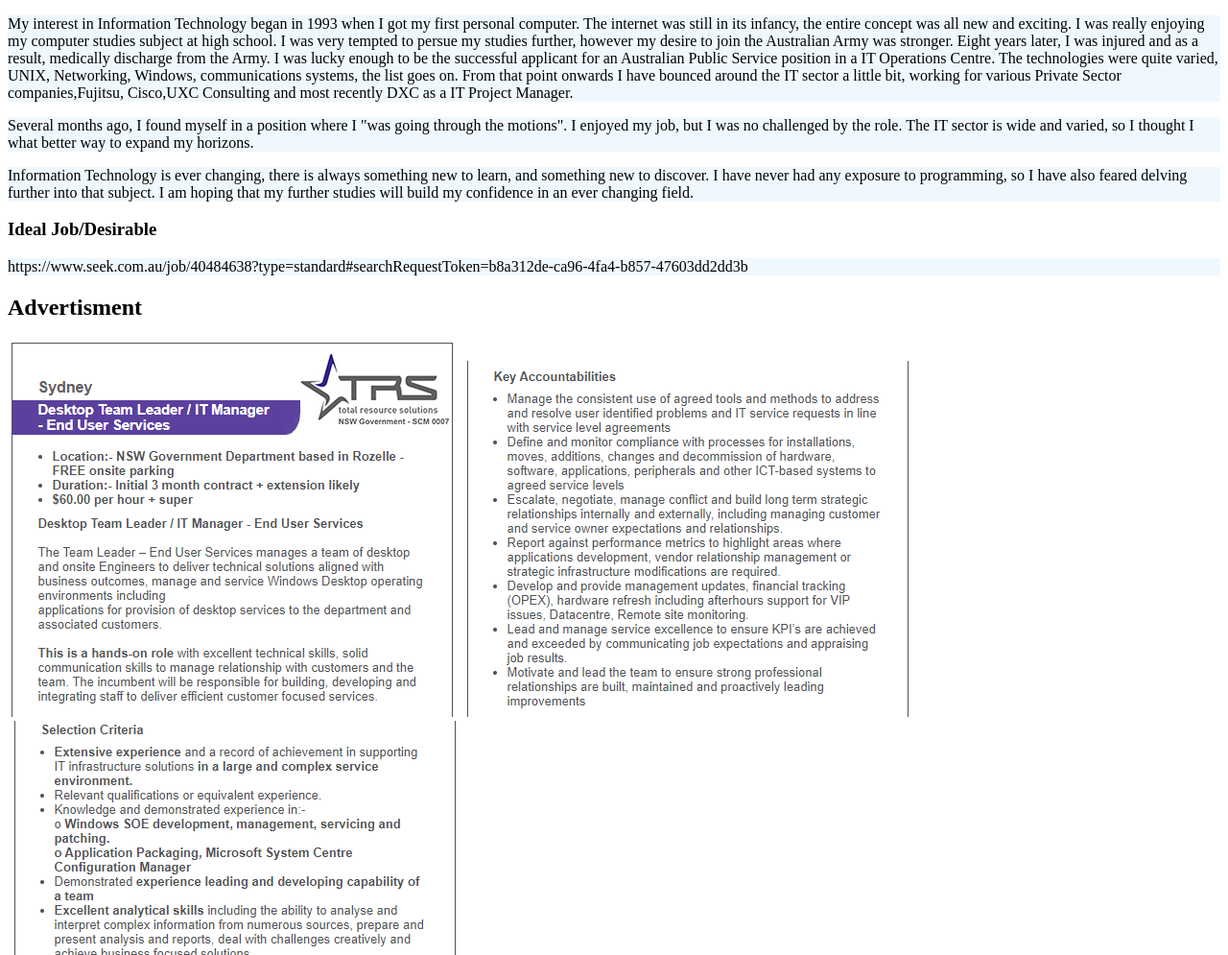
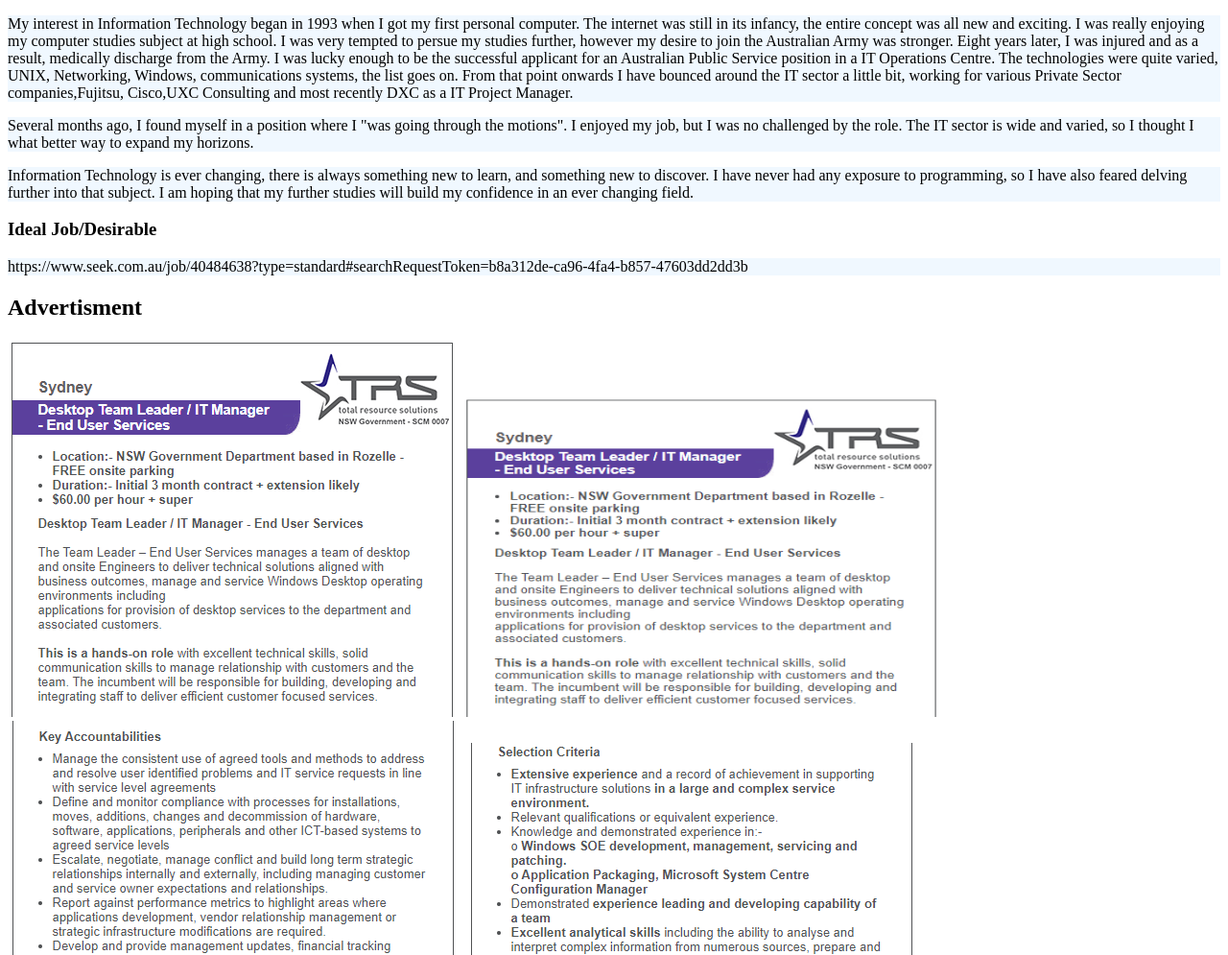
Before and after one commit to Scoot-uni/Asses1, a plain HTML site: page index.html in a window 1280 px wide. Shown: the part 105-1100 px from the top of the page at 96% size. Drawn offline with Linux system fonts and the light colour scheme.

Commit message:
pic changes

```diff
--- a/index.html
+++ b/index.html
@@ -15,6 +15,7 @@ My interest in Information Technology began in 1993 when I got my first personal
 <p style="background-color:aliceblue;">https://www.seek.com.au/job/40484638?type=standard#searchRequestToken=b8a312de-ca96-4fa4-b857-47603dd2dd3b</p>
 <h2>Advertisment</h2>
 <img src="job1.png">
+<img src="job1.png" alt="Trulli" width="500" height="333">
 <img src="job2.png">
 <img src="job3.png">
 </P>
```
